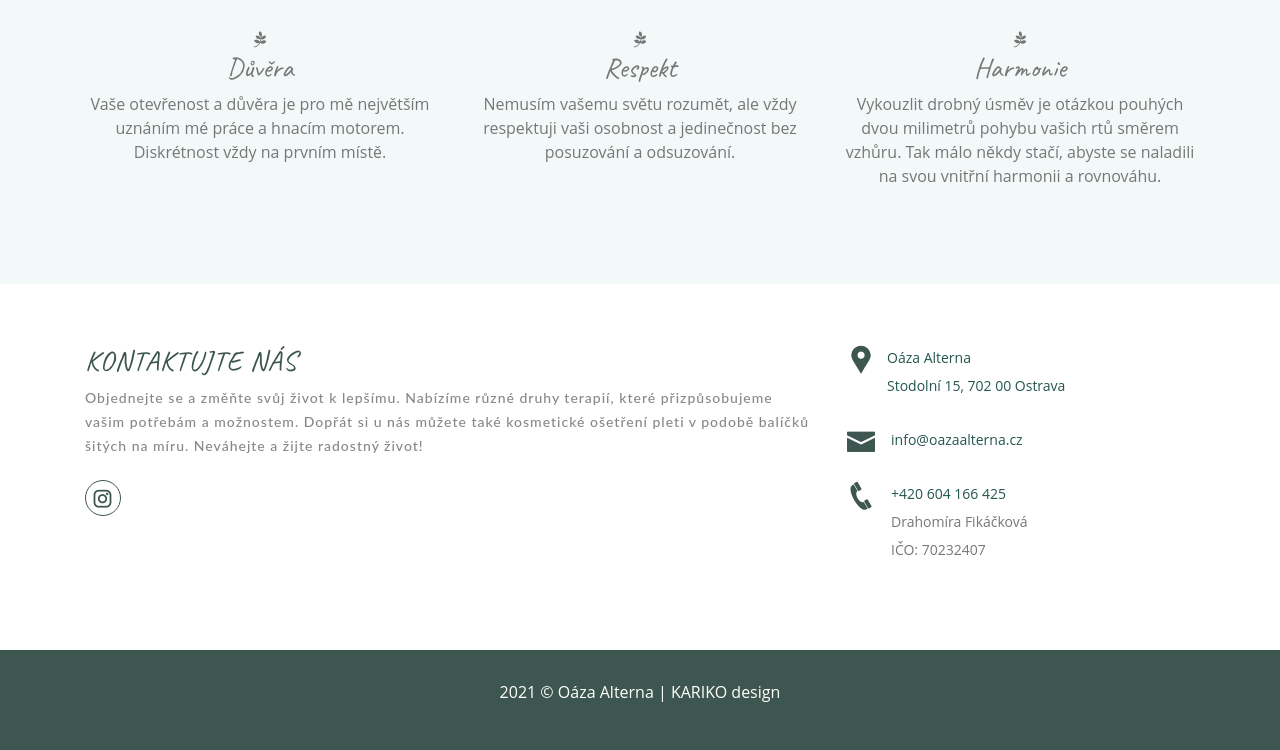
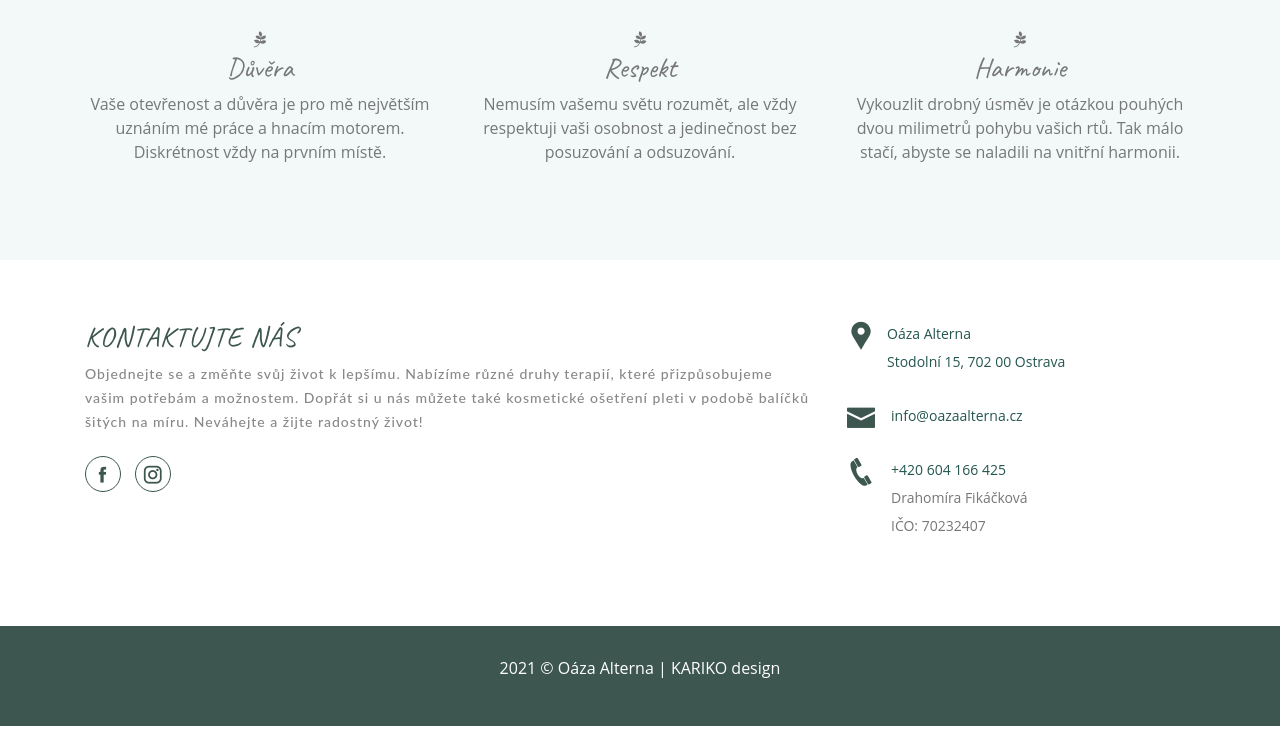
Before and after one commit to kotalka/oazaalterna, a plain HTML site: page index.html in a window 1280 px wide. Shown: the part 1436-2186 px from the top of the page. After the commit the page ends 2162 px from the top, so only its background shows below. Drawn offline with Linux system fonts and the light colour scheme; some packages are replaced by stand-ins of ours; a script that the page names is missing.

Commit message:
facebook a correct text

```diff
--- a/index.html
+++ b/index.html
@@ -196,8 +196,8 @@
           <div class="col-lg-4 col-md-6 icon-box">
             <i class="fa fa-pagelines"></i>
             <h3>Harmonie</h3>
-            <p>Vykouzlit drobný úsměv je otázkou pouhých dvou milimetrů pohybu vašich rtů směrem vzhůru. Tak málo někdy
-              stačí, abyste se naladili na svou vnitřní harmonii a rovnováhu.</p>
+            <p>Vykouzlit drobný úsměv je otázkou pouhých dvou milimetrů pohybu vašich rtů. Tak málo
+              stačí, abyste se naladili na vnitřní harmonii.</p>
           </div>
 
         </div>
@@ -218,7 +218,7 @@
                 Neváhejte a žijte radostný život!</p>
               <div class="social-links">
                <!-- <a href="#" class="twitter"><i class="icofont-twitter"></i></a> -->
-                <!-- <a href="#" class="facebook"><i class="icofont-facebook"></i></a> -->
+                <a href="https://www.facebook.com/oazaalterna" class="facebook"><i class="icofont-facebook"></i></a>
                 <a href="https://www.instagram.com/oazaalterna/" class="instagram"><i class="icofont-instagram"></i></a>
                 <!-- <a href="#" class="linkedin"><i class="icofont-linkedin"></i></a> -->
               </div>
```
Also changed, not shown: blog-post-1.html (+1 -1 lines), blog-post-2.html (+1 -1 lines), blog-post-3.html (+1 -1 lines), blog.html (+1 -1 lines), kosmetika.html (+1 -1 lines), omne.html (+1 -1 lines), terapie.html (+1 -1 lines).
